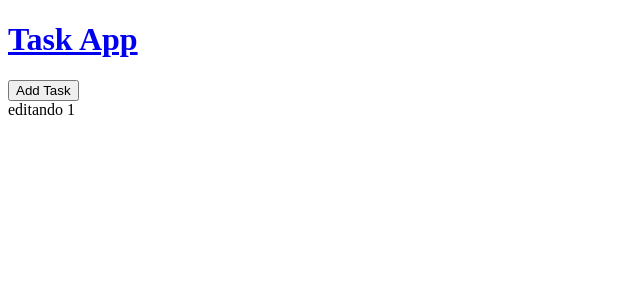
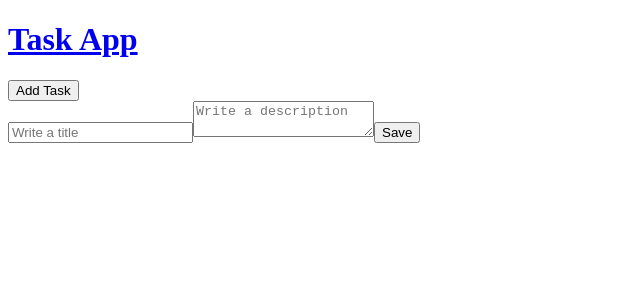
Before and after one commit to GuilleGarzon/nextjs-context-crud, a Next.js app: page /edit/1 in a window 1280 px wide. Shown: the top 300 px of the page, without its empty margins (0-640 px from the left). Built offline with nearby package versions, Linux system fonts and the light colour scheme.

Commit message:
feat:Edit Task

```diff
--- a/src/app/edit/[id]/page.js
+++ b/src/app/edit/[id]/page.js
@@ -1,8 +1,3 @@
+import NewFormPage from '../../new/page';
 
-function page({params}) {
-  return (
-    <div>editando {params.id} </div>
-  )
-}
-
-export default page
+export default NewFormPage;
--- a/src/app/new/page.js
+++ b/src/app/new/page.js
@@ -1,12 +1,15 @@
 "use client"
-import { useState } from 'react';
+import { useState, useEffect } from 'react';
 import { useTasks } from '../../context/TasksContext';
 import { useRouter } from 'next/navigation';
 
-function Page() {
+function Page({params}) {
 
-  const [task, setTask] = useState();
-  const { createTask } = useTasks();
+  const [task, setTask] = useState({
+    title: "",
+    description: ""
+  });
+  const { tasks, createTask } = useTasks();
   const router = useRouter();
 
   const handleChange = (event) => {
@@ -16,21 +19,40 @@ function Page() {
 
   const handleSubmit = (event) => {
     event.preventDefault();
-    createTask(task.title, task.description);
+
+    if ( params.id ) {
+      console.log('edit')
+    } else {
+      createTask(task.title, task.description);
+    }
+
     router.push('/');
   }
+
+  useEffect(() => {
+    if (params.id) {
+      const taskFound = tasks.find((task) => task.id === params.id)
+      if ( taskFound )
+        setTask({
+          title: taskFound.title,
+          description: taskFound.description
+        });
+    }
+  }, []);
 
   return (
     <form onSubmit={handleSubmit}>
       <input name="title" placeholder="Write a title"
         onChange={handleChange}
+        value={task.title}
       />
       <textarea name="description" placeholder="Write a description"
         onChange={handleChange}
+        value={task.description}
       />
       <button>Save</button>
     </form>
   )
 }
 
-export default Page
+export default Page;
--- a/src/context/TasksContext.js
+++ b/src/context/TasksContext.js
@@ -12,23 +12,7 @@ export const useTasks = () => {
 
 export const TaskProvider = ({children}) => {
 
-  const [tasks, setTasks] = useState([
-    {
-      id: 1,
-      title: "My first task",
-      description: "Some Task"
-    },
-    {
-      id: 2,
-      title: "My second task",
-      description: "Some second Task"
-    },
-    {
-      id: 3,
-      title: "My third task",
-      description: "Some third Task"
-    },
-  ])
+  const [tasks, setTasks] = useState([]);
 
   const createTask = (title, description) => {
     setTasks([...tasks, {
```
